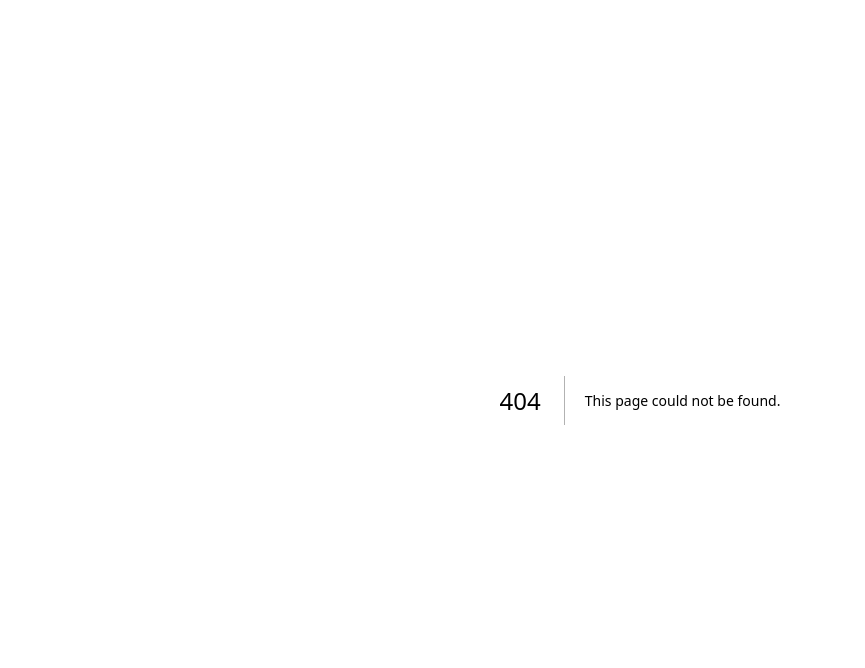
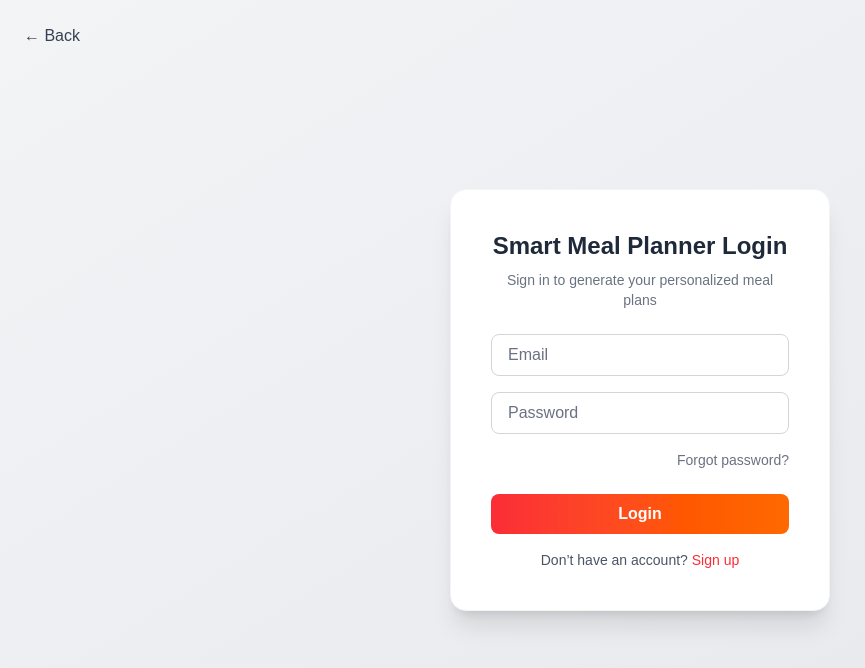
Before and after one commit to danieladiaz1704/Smart-Meal-Planner, a Next.js app: page /login in a window 1280 px wide. Before the commit this address had no page. Shown: the top 668 px of the page, without its empty margins (0-865 px from the left). Built offline with nearby package versions, Linux system fonts and the light colour scheme.

Commit message:
Added login and signup pages with navigation

```diff
--- /dev/null
+++ b/src/app/login/page.tsx
@@ -0,0 +1,89 @@
+"use client";
+
+import { useState } from "react";
+import { useRouter } from "next/navigation";
+
+export default function LoginPage() {
+
+  const router = useRouter();
+
+  const [email, setEmail] = useState("");
+  const [password, setPassword] = useState("");
+
+  const handleSubmit = (e: React.FormEvent) => {
+    e.preventDefault();
+
+    if (email && password) {
+      router.push("/planner");
+    } else {
+      alert("Please enter email and password");
+    }
+  };
+
+  return (
+    <div className="min-h-screen flex items-center justify-center bg-gradient-to-br from-gray-100 to-gray-200 relative">
+
+      {/* Back Button */}
+      <button
+        onClick={() => router.push("/")}
+        className="absolute top-6 left-6 text-gray-700 hover:text-black font-medium"
+      >
+        ← Back
+      </button>
+
+      <div className="bg-white p-10 rounded-2xl shadow-xl w-[380px] border border-gray-100">
+
+        <h2 className="text-2xl font-bold text-center text-gray-800 mb-2">
+          Smart Meal Planner Login
+        </h2>
+
+        <p className="text-sm text-gray-500 text-center mb-6">
+          Sign in to generate your personalized meal plans
+        </p>
+
+        <form onSubmit={handleSubmit} className="flex flex-col gap-4">
+
+          <input
+            type="email"
+            placeholder="Email"
+            value={email}
+            onChange={(e)=>setEmail(e.target.value)}
+            className="border border-gray-300 rounded-lg px-4 py-2 text-gray-800 placeholder-gray-500 focus:outline-none focus:ring-2 focus:ring-red-400 focus:border-transparent"
+          />
+
+          <input
+            type="password"
+            placeholder="Password"
+            value={password}
+            onChange={(e)=>setPassword(e.target.value)}
+            className="border border-gray-300 rounded-lg px-4 py-2 text-gray-800 placeholder-gray-500 focus:outline-none focus:ring-2 focus:ring-red-400 focus:border-transparent"
+          />
+
+          <p className="text-sm text-gray-500 text-right cursor-pointer hover:text-gray-700">
+            Forgot password?
+          </p>
+
+          <button
+            type="submit"
+            className="mt-2 bg-gradient-to-r from-red-500 to-orange-500 text-white py-2 rounded-lg font-semibold hover:opacity-90 transition duration-200"
+          >
+            Login
+          </button>
+
+        </form>
+
+        <p className="text-sm text-gray-600 text-center mt-4">
+          Don’t have an account?{" "}
+          <span
+            onClick={() => router.push("/signup")}
+            className="text-red-500 font-medium cursor-pointer hover:underline"
+          >
+            Sign up
+          </span>
+        </p>
+
+      </div>
+
+    </div>
+  );
+}
--- a/src/app/page.tsx
+++ b/src/app/page.tsx
@@ -65,6 +65,13 @@ export default function Landing() {
             >
               Features
             </button>
+
+            <button
+  onClick={() => router.push("/login")}
+  className="rounded-2xl px-4 py-2 border border-slate-200 bg-white font-semibold hover:border-rose-200 transition"
+>
+  Login
+</button>
 
             <button
               onClick={() => router.push("/planner")}
--- /dev/null
+++ b/src/app/signup/page.tsx
@@ -0,0 +1,86 @@
+"use client";
+
+import { useState } from "react";
+import { useRouter } from "next/navigation";
+
+export default function SignupPage() {
+
+  const router = useRouter();
+
+  const [email, setEmail] = useState("");
+  const [password, setPassword] = useState("");
+
+  const handleSignup = (e: React.FormEvent) => {
+    e.preventDefault();
+
+    if (email && password) {
+      alert("Account created successfully!");
+      router.push("/login");
+    } else {
+      alert("Please fill all fields");
+    }
+  };
+
+  return (
+    <div className="min-h-screen flex items-center justify-center bg-gradient-to-br from-gray-100 to-gray-200 relative">
+
+      {/* Back Button */}
+      <button
+        onClick={() => router.push("/")}
+        className="absolute top-6 left-6 text-gray-700 hover:text-black font-medium"
+      >
+        ← Back
+      </button>
+
+      <div className="bg-white p-10 rounded-2xl shadow-xl w-[380px] border border-gray-100">
+
+        <h2 className="text-2xl font-bold text-center text-gray-800 mb-2">
+          Create Account
+        </h2>
+
+        <p className="text-sm text-gray-500 text-center mb-6">
+          Join Smart Meal Planner
+        </p>
+
+        <form onSubmit={handleSignup} className="flex flex-col gap-4">
+
+          <input
+            type="email"
+            placeholder="Email"
+            value={email}
+            onChange={(e)=>setEmail(e.target.value)}
+            className="border border-gray-300 rounded-lg px-4 py-2 text-gray-800 placeholder-gray-500 focus:outline-none focus:ring-2 focus:ring-red-400"
+          />
+
+          <input
+            type="password"
+            placeholder="Password"
+            value={password}
+            onChange={(e)=>setPassword(e.target.value)}
+            className="border border-gray-300 rounded-lg px-4 py-2 text-gray-800 placeholder-gray-500 focus:outline-none focus:ring-2 focus:ring-red-400"
+          />
+
+          <button
+            type="submit"
+            className="mt-3 bg-gradient-to-r from-red-500 to-orange-500 text-white py-2 rounded-lg font-semibold hover:opacity-90"
+          >
+            Sign Up
+          </button>
+
+        </form>
+
+        <p className="text-sm text-gray-600 text-center mt-4">
+          Already have an account?{" "}
+          <span
+            onClick={() => router.push("/login")}
+            className="text-red-500 font-medium cursor-pointer hover:underline"
+          >
+            Login
+          </span>
+        </p>
+
+      </div>
+
+    </div>
+  );
+}
```
Also changed, not shown: 1 other file (tests, documents, lock files or other folders).
